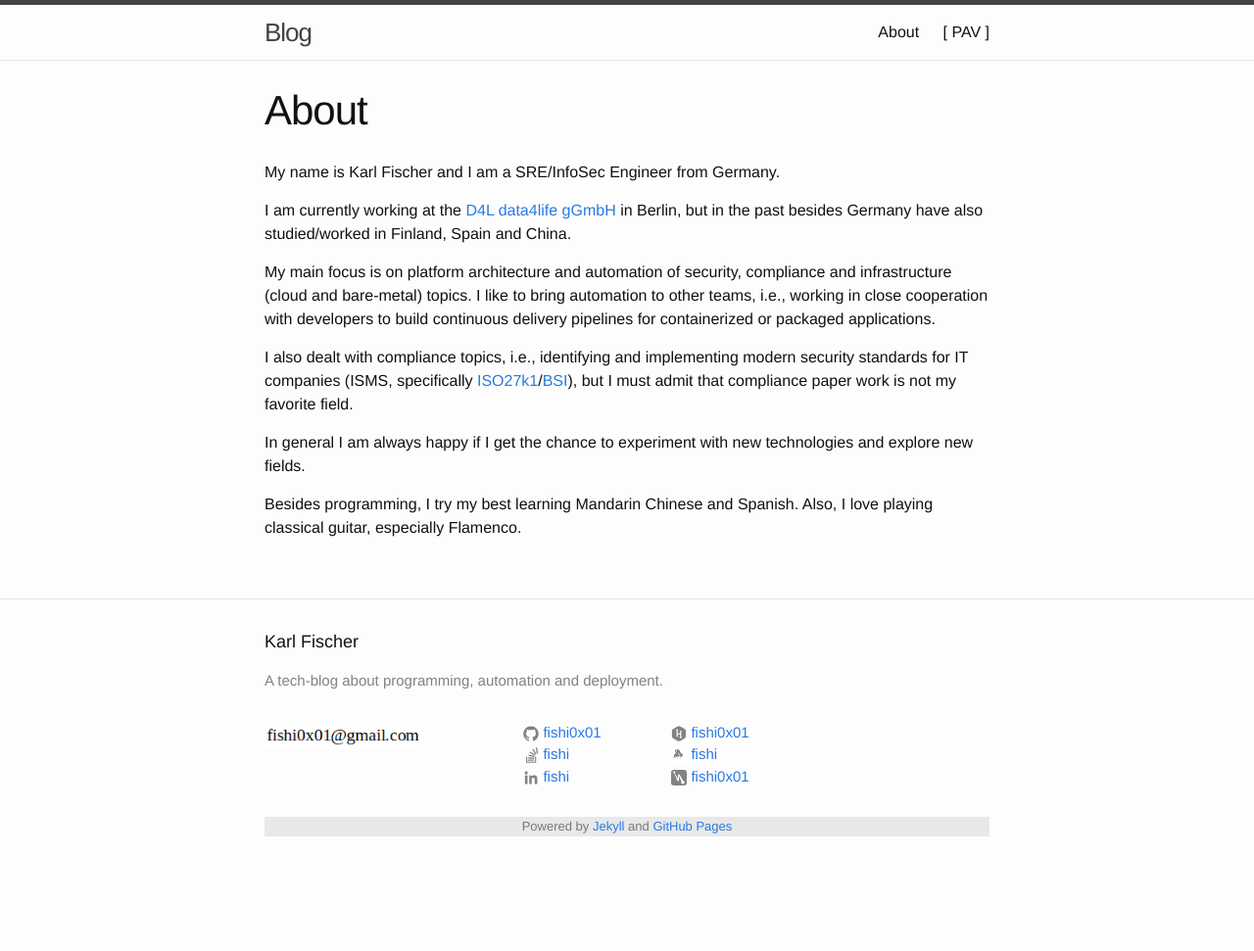
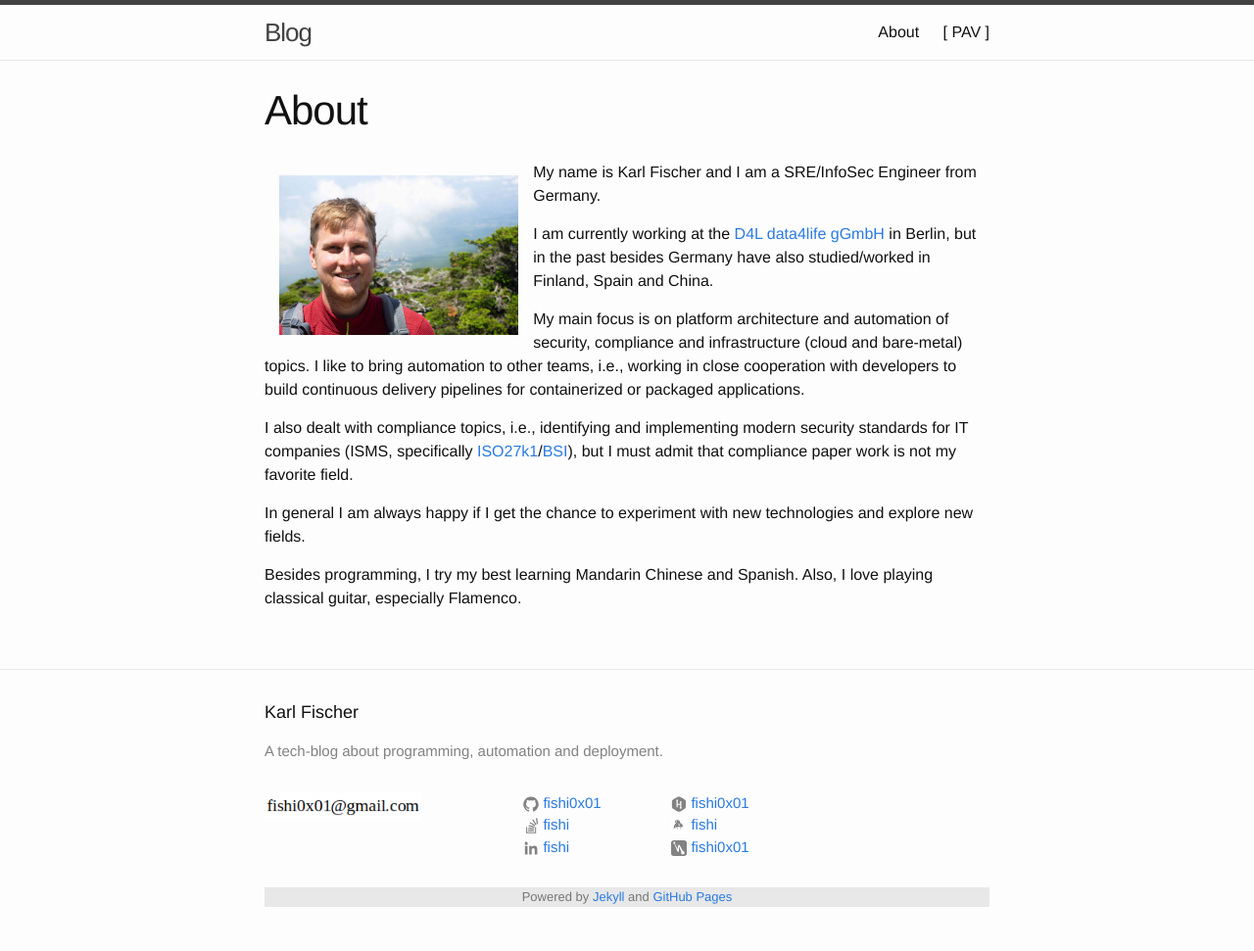
Before and after one commit to fishi0x01/fishi0x01.github.io, a Jekyll site: the page built from pages/about.md, in a window 1280 px wide. Shown: the whole page at 98% size. Built offline with Jekyll 4.4.1, drawn with Linux system fonts in a browser that asks for light colours; before the commit the page ends 900 px from its top, so only the background shows below that.

Commit message:
Update about page

```diff
--- a/_layouts/page.html
+++ b/_layouts/page.html
@@ -8,6 +8,9 @@ layout: default
   </header>
 
   <div class="post-content">
+    {% if page.image %}
+        <img src="{{ page.image }}" align="left" hspace="15" vspace="15" style="width: 33%">
+    {% endif %}
     {{ content }}
   </div>
 
--- a/pages/about.md
+++ b/pages/about.md
@@ -1,5 +1,6 @@
 ---
 layout: page
+image: /content-images/karl-1.jpg
 title: About
 permalink: /home/about/
 ---
```
Also changed, not shown: content-images/karl-1.jpg (added).
